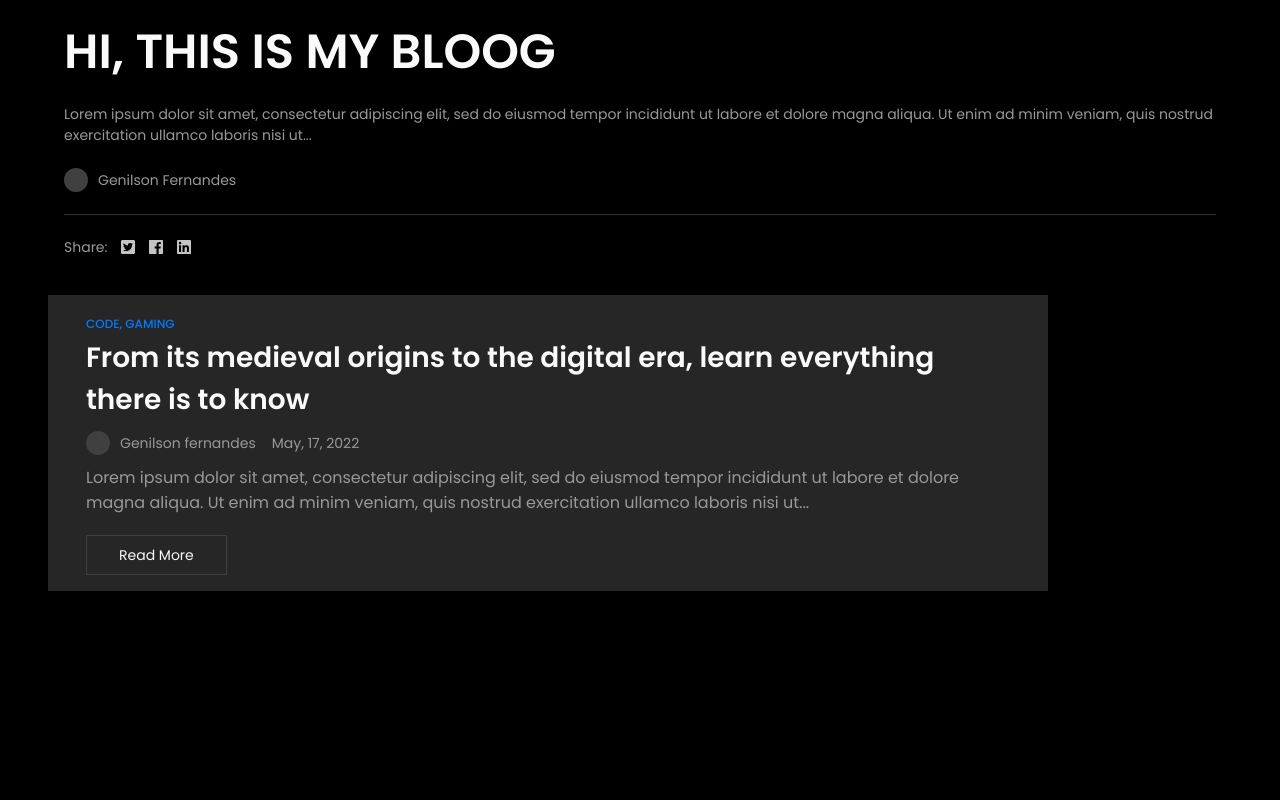
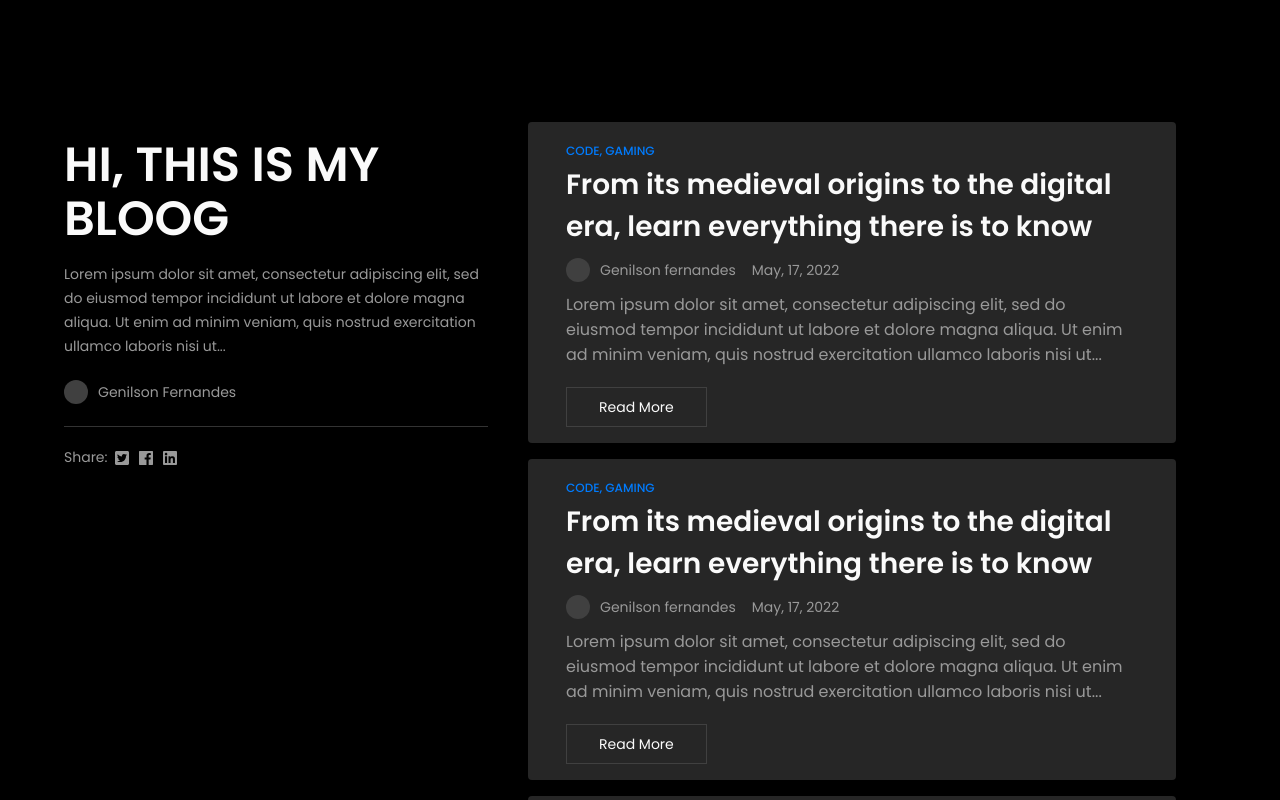
Before and after one commit to geniilsonfernandes/blog-cms, a Next.js app: page / in a window 1280 px wide. Shown: the top 800 px of the page. Built offline with nearby package versions, Linux system fonts and the light colour scheme.

Commit message:
created components: share, about, gridHome

```diff
--- a/src/components/About/index.jsx
+++ b/src/components/About/index.jsx
@@ -1,10 +1,7 @@
 import React from "react";
-import { FacebookIcon } from "../Icons/FacebookIcon";
-import { LinkeindIcon } from "../Icons/LinkeindIcon";
-import { TwitterIcon } from "../Icons/TwitterIcon";
+import styles from "./styles.module.scss";
 import { Share } from "../Share/Index";
 import { UserDisplay } from "../UserDisplay";
-import styles from "./styles.module.scss";
 
 export const About = () => {
   return (
--- a/src/components/About/styles.module.scss
+++ b/src/components/About/styles.module.scss
@@ -5,12 +5,14 @@
   font-style: normal;
   font-weight: 600;
   font-size: 4.8rem;
+  line-height: 5.4rem;
   color: var(--color-text-100);
 }
 .about {
   margin-top: 16px;
   font-weight: 400;
   font-size: 1.4rem;
+  line-height: 2.4rem;
   color: var(--color-text-500);
 }
 .author {
--- a/src/components/Header/index.jsx
+++ b/src/components/Header/index.jsx
@@ -1,5 +1,5 @@
 import React from "react";
-
+import styles from "./styles.module.scss";
 export const Header = () => {
-  return <div>Header</div>;
+  return <div className={styles.header}>Header</div>;
 };
--- /dev/null
+++ b/src/components/Header/styles.module.scss
@@ -0,0 +1,3 @@
+.header {
+  padding: 56px;
+}
--- /dev/null
+++ b/src/components/Layout/GridHome/index.jsx
@@ -0,0 +1,20 @@
+import React from "react";
+import { About } from "../../About";
+import { PostCardBig } from "../../PostCardBig";
+import { Container } from "../Container";
+import styles from "./styles.module.scss";
+
+export const GridHome = () => {
+  return (
+    <Container wrapper="main" className={styles.main}>
+      <div className={styles.bio}>
+        <About />
+      </div>
+      <div className={styles.posts}>
+        <PostCardBig featured={false} />
+        <PostCardBig featured={false} />
+        <PostCardBig featured={false} />
+      </div>
+    </Container>
+  );
+};
--- /dev/null
+++ b/src/components/Layout/GridHome/styles.module.scss
@@ -0,0 +1,15 @@
+.main {
+  display: grid;
+  grid-template-columns: repeat(12, 72px);
+  gap: 24px;
+}
+
+.bio {
+  grid-column: span 5;
+}
+.posts {
+  grid-column: span 7;
+  display: flex;
+  flex-direction: column;
+  gap: 16px;
+}
--- a/src/components/PostCardBig/styles.module.scss
+++ b/src/components/PostCardBig/styles.module.scss
@@ -2,6 +2,7 @@
   background: var(--color-background-300);
   width: 100%;
   max-width: 1000px;
+  border-radius: 4px;
   @media screen and (max-width: 768px) {
     max-width: 100%;
   }
--- a/src/components/Share/styles.module.scss
+++ b/src/components/Share/styles.module.scss
@@ -5,7 +5,7 @@
 
   display: flex;
   align-items: center;
-  gap: 8px;
+  gap: 4px;
 
   .share__icons {
     display: flex;
@@ -19,13 +19,20 @@
       justify-content: center;
       background: transparent;
       border-radius: 4px;
-      height: 24px;
-      width: 24px;
+      height: 20px;
+      width: 20px;
       transition: all ease-in-out 300ms;
       cursor: pointer;
       &:hover {
         background: var(--color-background-200);
       }
+      svg path {
+        fill: var(--color-text-500);
+        transition: all ease-in-out 300ms;
+      }
+      &:hover svg path {
+        fill: var(--color-plt-primary);
+      }
     }
   }
 }
--- a/src/pages/_app.jsx
+++ b/src/pages/_app.jsx
@@ -1,7 +1,13 @@
-import '../styles/globals.css'
+import { Header } from "../components/Header";
+import "../styles/globals.css";
 
 function MyApp({ Component, pageProps }) {
-  return <Component {...pageProps} />
+  return (
+    <>
+      <Header />
+      <Component {...pageProps} />
+    </>
+  );
 }
 
-export default MyApp
+export default MyApp;
--- a/src/pages/index.jsx
+++ b/src/pages/index.jsx
@@ -1,9 +1,7 @@
 import Head from "next/head";
-import Image from "next/image";
-import { PostCardBig } from "../components/PostCardBig";
-import { Header } from "../components/Header";
-import { About } from "../components/About";
-import { Container } from "../components/Layout/Container";
+
+import { GridHome } from "../components/Layout/GridHome";
+
 export default function Home() {
   return (
     <>
@@ -12,12 +10,7 @@ export default function Home() {
         <meta name="description" content="Generated by create next app" />
         <link rel="icon" href="/favicon.ico" />
       </Head>
-      <Container>
-        <main>
-          <About />
-          <PostCardBig featured={false} />
-        </main>
-      </Container>
+      <GridHome />
     </>
   );
 }
```
Also changed, not shown: src/pages/post/index.jsx (added, +17 -0 lines), src/pages/styles.module.scss (added).
